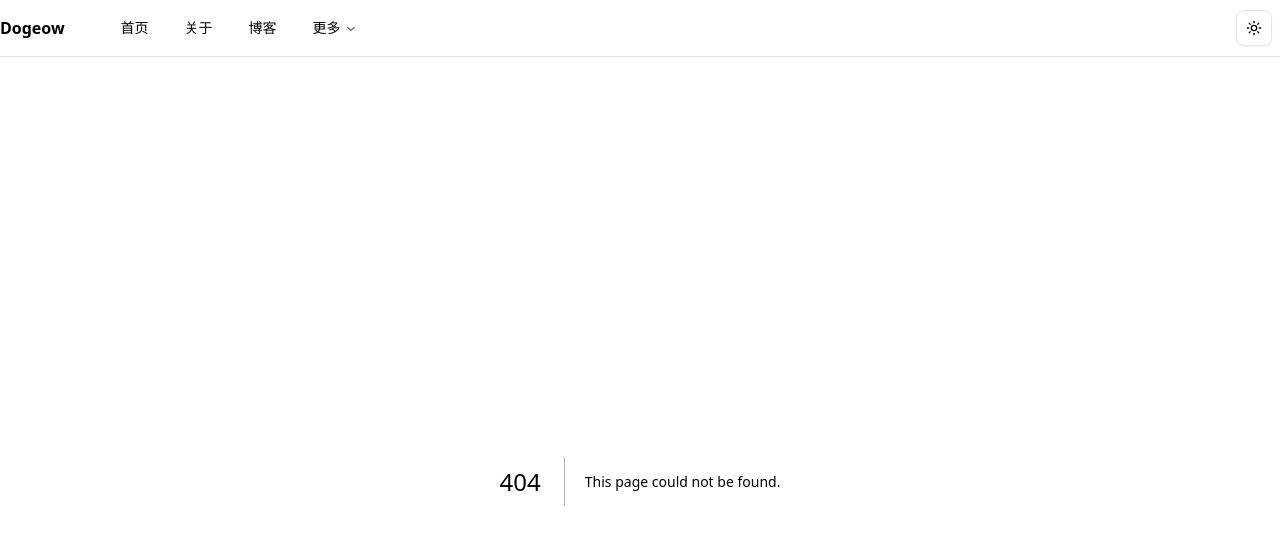
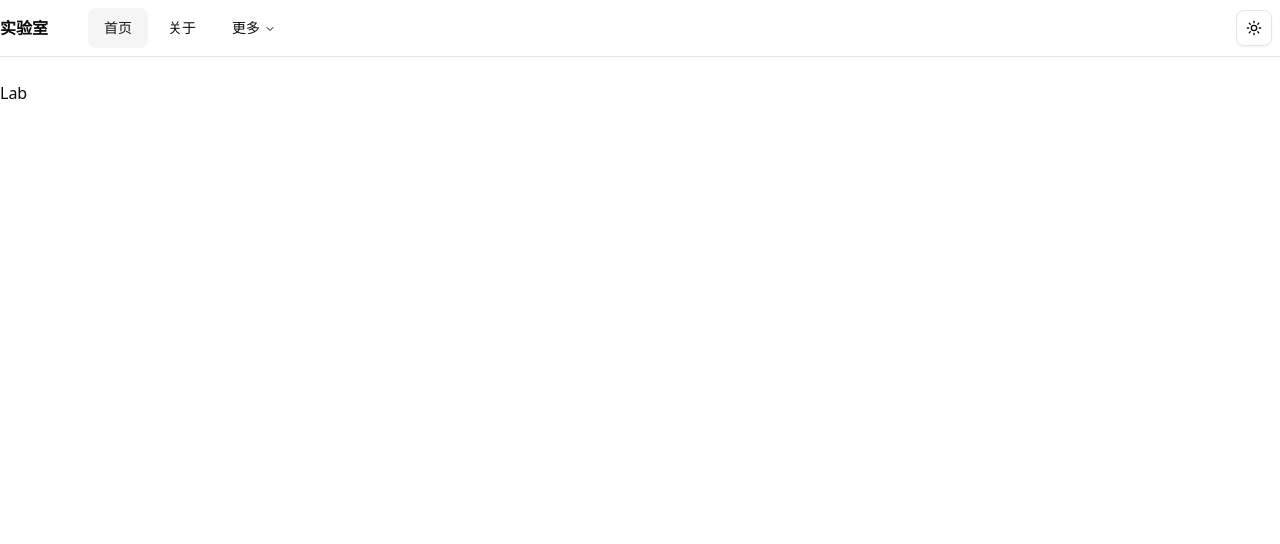
Before and after one commit to dogeow/dogeow, a Next.js app: page /lab in a window 1280 px wide. Before the commit this address had no page. Shown: the top 544 px of the page. Built offline with nearby package versions, Linux system fonts and the light colour scheme.

Commit message:
分项目

```diff
--- /dev/null
+++ b/app/lab/layout.tsx
@@ -0,0 +1,16 @@
+import { Header } from "@/components/Header";
+
+export default function RootLayout({
+    children,
+  }: Readonly<{
+    children: React.ReactNode;
+  }>) {
+    return (
+      <div>
+        <Header/>
+        <main className="container py-6">
+            {children}
+        </main>
+      </div>
+    );
+  }
--- /dev/null
+++ b/app/lab/page.tsx
@@ -0,0 +1,5 @@
+export default function Lab() {
+    return (
+        <div>Lab</div>
+    )
+}
--- a/app/layout.tsx
+++ b/app/layout.tsx
@@ -1,7 +1,6 @@
 import type { Metadata } from "next";
 import { Geist, Geist_Mono } from "next/font/google";
 import { ThemeProvider } from "@/components/provider/theme-provider"
-import { Header } from "@/components/Header";
 import "./globals.css";
 
 const geistSans = Geist({
@@ -35,10 +34,7 @@ export default function RootLayout({
             enableSystem
             disableTransitionOnChange
           >
-            <Header />
-            <main className="container py-6">
               {children}
-            </main>
           </ThemeProvider>
       </body>
     </html>
--- a/components/Header.tsx
+++ b/components/Header.tsx
@@ -1,76 +1,18 @@
 "use client";
 
 import Link from "next/link";
+import { usePathname } from "next/navigation";
+import { useState, useEffect } from "react";
+import { Menu } from "lucide-react";
 import { ModeToggle } from "./ModeToggle";
 import { NavigationMenu, NavigationMenuContent, NavigationMenuItem, NavigationMenuLink, NavigationMenuList, NavigationMenuTrigger } from "@/components/ui/navigation-menu";
+import { Sheet, SheetContent, SheetTrigger, SheetTitle } from "@/components/ui/sheet";
+import { Button } from "@/components/ui/button";
 import { cn } from "@/lib/utils";
-import { Sheet, SheetContent, SheetTrigger } from "@/components/ui/sheet";
-import { Menu } from "lucide-react";
-import { Button } from "@/components/ui/button";
-import { usePathname } from "next/navigation";
-import { useState, useEffect } from "react";
+import navigationItems from "@/configs/lab/menu";
 
-const navigationItems = [
-  {
-    title: "首页",
-    href: "/",
-  },
-  {
-    title: "关于",
-    href: "/about",
-  },
-  {
-    title: "博客",
-    href: "/blog",
-  },
-  {
-    title: "更多",
-    items: [
-      {
-        title: "项目",
-        href: "/projects",
-        description: "查看我的项目列表",
-      },
-      {
-        title: "联系我",
-        href: "/contact",
-        description: "获取联系方式",
-      },
-    ],
-  },
-];
-
-export function Header() {
-  const pathname = usePathname();
-  const [isMobile, setIsMobile] = useState(false);
-
-  useEffect(() => {
-    const checkScreenSize = () => {
-      setIsMobile(window.innerWidth < 768);
-    };
-
-    checkScreenSize();
-    window.addEventListener("resize", checkScreenSize);
-
-    return () => {
-      window.removeEventListener("resize", checkScreenSize);
-    };
-  }, []);
-
-  return (
-    <header className="sticky top-0 z-50 w-full border-b bg-background/95 backdrop-blur supports-[backdrop-filter]:bg-background/60">
-      <div className="container flex h-14 items-center">
-        <div className="mr-4 flex">
-          <Link href="/" className="mr-6 flex items-center space-x-2">
-            <span className="font-bold">Dogeow</span>
-          </Link>
-        </div>
-
-        {/* 桌面导航 */}
-        <div className="hidden md:flex">
-          <NavigationMenu>
-            <NavigationMenuList>
-              {navigationItems.map((item) => {
+// 渲染单个导航项
+const NavigationItem = ({ item, pathname }) => {
   if (item.items) {
     return (
       <NavigationMenuItem key={item.title}>
@@ -115,26 +57,10 @@ export function Header() {
       </Link>
     </NavigationMenuItem>
   );
-              })}
-            </NavigationMenuList>
-          </NavigationMenu>
-        </div>
+};
 
-        <div className="flex flex-1 items-center justify-end space-x-2">
-          <ModeToggle />
-
-          {/* 移动端抽屉菜单 */}
-          <div className="md:hidden">
-            <Sheet>
-              <SheetTrigger asChild>
-                <Button variant="outline" size="icon">
-                  <Menu className="h-5 w-5" />
-                  <span className="sr-only">打开菜单</span>
-                </Button>
-              </SheetTrigger>
-              <SheetContent side="right">
-                <nav className="flex flex-col gap-4 mt-8">
-                  {navigationItems.map((item) => {
+// 移动端导航项
+const MobileNavigationItem = ({ item, pathname }) => {
   if (item.items) {
     return (
       <div key={item.title} className="space-y-3">
@@ -169,7 +95,64 @@ export function Header() {
       {item.title}
     </Link>
   );
-                  })}
+};
+
+export function Header() {
+  const pathname = usePathname();
+  const [isMobile, setIsMobile] = useState(false);
+
+  // 响应式处理
+  useEffect(() => {
+    const checkScreenSize = () => {
+      setIsMobile(window.innerWidth < 768);
+    };
+
+    checkScreenSize();
+    window.addEventListener("resize", checkScreenSize);
+
+    return () => {
+      window.removeEventListener("resize", checkScreenSize);
+    };
+  }, []);
+
+  return (
+    <header className="sticky top-0 z-50 w-full border-b bg-background/95 backdrop-blur supports-[backdrop-filter]:bg-background/60">
+      <div className="container flex h-14 items-center">
+        <div className="mr-4 flex">
+          <Link href="/lab" className="mr-6 flex items-center space-x-2">
+            <span className="font-bold">实验室</span>
+          </Link>
+        </div>
+
+        {/* 桌面导航 */}
+        <div className="hidden md:flex">
+          <NavigationMenu>
+            <NavigationMenuList>
+              {navigationItems.map((item) => (
+                <NavigationItem key={item.title} item={item} pathname={pathname} />
+              ))}
+            </NavigationMenuList>
+          </NavigationMenu>
+        </div>
+
+        <div className="flex flex-1 items-center justify-end space-x-2">
+          <ModeToggle />
+
+          {/* 移动端抽屉菜单 */}
+          <div className="md:hidden">
+            <Sheet>
+              <SheetTrigger asChild>
+                <Button variant="outline" size="icon">
+                  <Menu className="h-5 w-5" />
+                  <span className="sr-only">打开菜单</span>
+                </Button>
+              </SheetTrigger>
+              <SheetContent side="right">
+                <SheetTitle className="sr-only">导航菜单</SheetTitle>
+                <nav className="flex flex-col gap-4 mt-8">
+                  {navigationItems.map((item) => (
+                    <MobileNavigationItem key={item.title} item={item} pathname={pathname} />
+                  ))}
                 </nav>
               </SheetContent>
             </Sheet>
--- /dev/null
+++ b/configs/lab/menu.tsx
@@ -0,0 +1,23 @@
+// 导航项配置
+const navigationItems = [
+    {
+      title: "首页",
+      href: "/lab",
+    },
+    {
+      title: "关于",
+      href: "/lab/about",
+    },
+    {
+      title: "更多",
+      items: [
+        {
+          title: "项目",
+          href: "/lab/projects",
+          description: "查看我的项目列表",
+        },
+      ],
+    },
+  ];
+
+  export default navigationItems;
```
Lines whose indentation alone changed are shown as unchanged.
